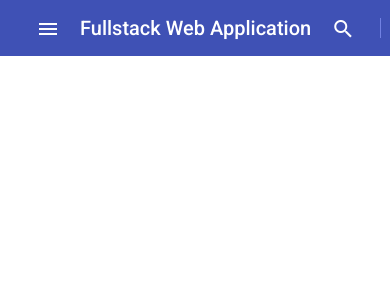
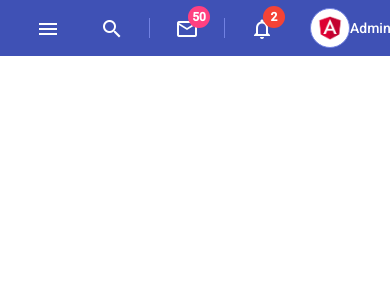
Before and after one commit to iiimomoniii/Intro-fullstack-frontend, an Angular app: page / in a window 390 px wide. Shown: the top 300 px of the page. Built offline with nearby package versions, Linux system fonts and the light colour scheme.

Commit message:
use mobileQueryMax from app hide title when size equal mobile

```diff
--- a/src/app/app.component.html
+++ b/src/app/app.component.html
@@ -4,6 +4,6 @@
       <button mat-button>Click</button>
   </mat-sidenav>
   <mat-sidenav-content>
-    <app-header (navToggle)="sidenav.toggle()"></app-header>
+    <app-header [media_query]="mobileQueryMax.matches" (navToggle)="sidenav.toggle()"></app-header>
   </mat-sidenav-content>
 </mat-sidenav-container>
--- a/src/app/components/layouts/header/header.component.html
+++ b/src/app/components/layouts/header/header.component.html
@@ -2,7 +2,7 @@
   <button mat-button (click)="onClickNavToggle()">
     <mat-icon>menu</mat-icon>
   </button>
-  <span>Fullstack Web Application</span>
+  <span *ngIf="!mobileQueryMax">Fullstack Web Application</span>
   <span class="flex-fill"></span>
   <div class="d-flex align-items-center">
     <button mat-button>
--- a/src/app/components/layouts/header/header.component.ts
+++ b/src/app/components/layouts/header/header.component.ts
@@ -1,4 +1,4 @@
-import { Component, EventEmitter, OnInit, Output } from '@angular/core';
+import { Component, EventEmitter, OnInit, Output, Input} from '@angular/core';
 
 @Component({
   selector: 'app-header',
@@ -8,6 +8,10 @@ import { Component, EventEmitter, OnInit, Output } from '@angular/core';
 export class HeaderComponent implements OnInit {
 
   @Output() navToggle = new EventEmitter();
+
+  //Input from app for hide title 'Fullstack Web Application'
+  //set alias for mobileQueryMax is media_query and has boolean type
+  @Input("media_query") mobileQueryMax : boolean;
 
   mailNoti : number;
   noti : number;
```
